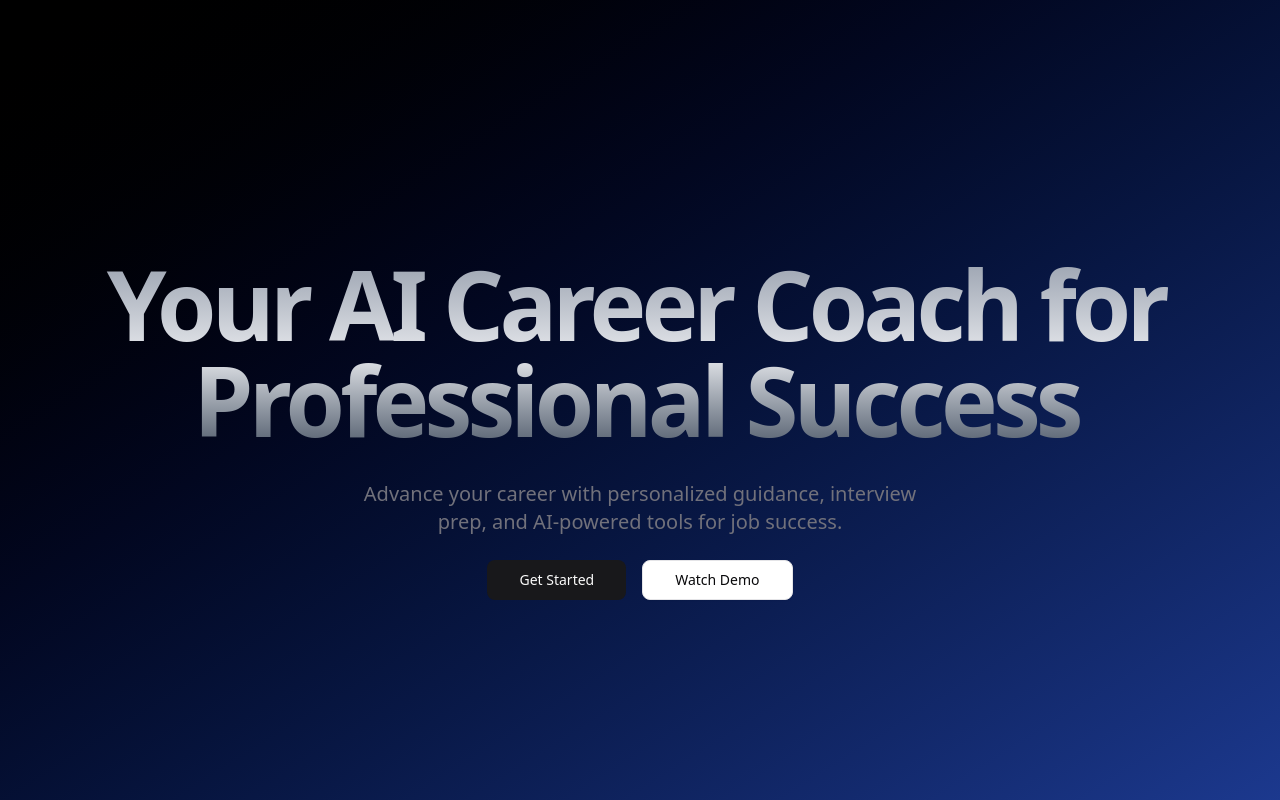
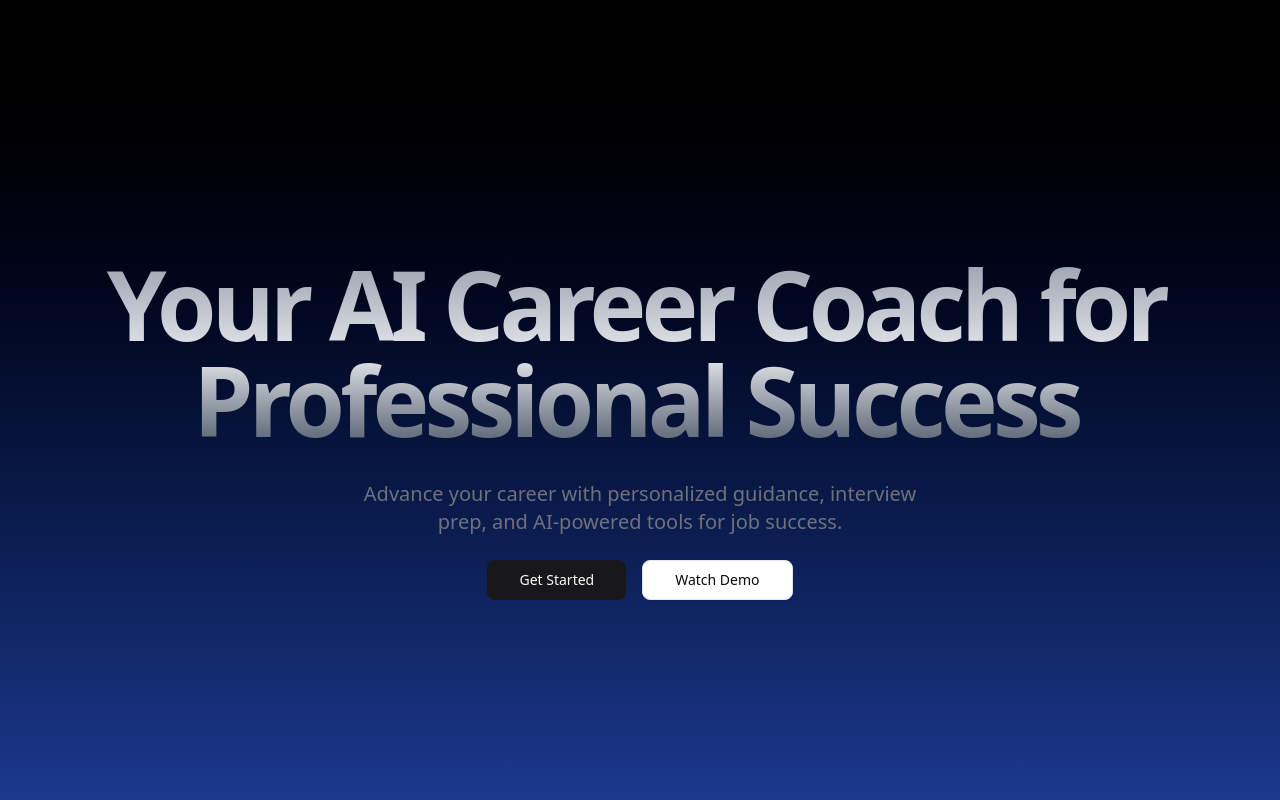
Before and after one commit to niladriSen007/next-job-finder-ai, a Next.js app: page / in a window 1280 px wide. Built offline with nearby package versions, Linux system fonts and the light colour scheme; no server answers.

Commit message:
feat: add NotFound component and fix gradient direction in Home component

```diff
--- /dev/null
+++ b/src/app/not-found.tsx
@@ -0,0 +1,12 @@
+import Link from "next/link"
+
+const NotFound = () => {
+  return (
+    <div className="flex flex-col gap-4 items-center justify-center h-screen bg-gradient-to-b from-black to-blue-900">
+      <h1 className="text-4xl md:text-7xl font-bold">404</h1>
+      <p className="text-lg ">Looks like this page doesn&apos;t exist</p>
+      <Link href="/" className="mt-4 rounded-full bg-white text-black tracking-normal font-medium w-fit px-4 py-2 " >Go to Home Page </Link>
+    </div>
+  )
+}
+export default NotFound
--- a/src/components/shared/homepage.tsx
+++ b/src/components/shared/homepage.tsx
@@ -4,7 +4,7 @@ import { Button } from "../ui/button"
 const Home = () => {
 
   return (
-    <section className="w-full h-screen pt-64 pb-10 bg-gradient-to-br from-black to-blue-900">
+    <section className="w-full h-screen pt-64 pb-10 bg-gradient-to-b from-black to-blue-900">
       <div className="space-y-6 text-center">
         <div className="space-y-6 mx-auto">
           <h1 className="text-5xl font-bold md:text-6xl lg:text-7xl xl:text-8xl bg-gradient-to-b from-gray-400 via-gray-200 to-gray-600  tracking-tighter text-transparent bg-clip-text pb-2 pr-2 animate-gradient">
```
